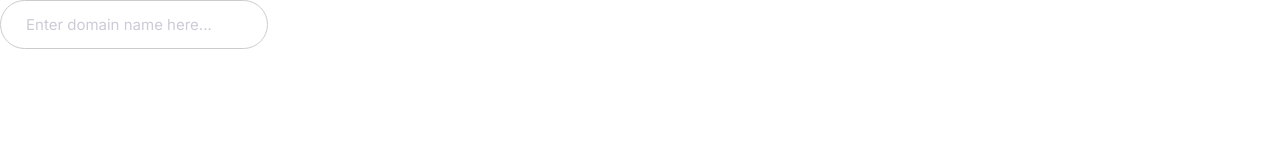
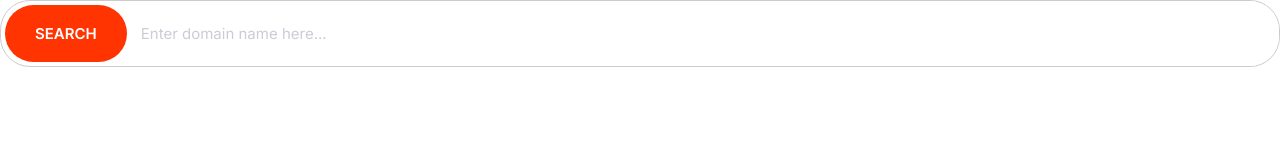
Before and after one commit to MrEpiTec/MrEpiTec, a plain HTML site: page HTML/Index.html in a window 1280 px wide. Drawn offline with Linux system fonts and the light colour scheme.

Commit message:
define input+button in it

```diff
--- a/CSS/Styles.css
+++ b/CSS/Styles.css
@@ -4,6 +4,8 @@
     --color-accent: #ff3400;
     --color-headings: #1b0760;
     --color-body: #918ca4;
+    --color-border: #ccc;
+    --border-radius: 30px;
 }
 
 *, *::after, ::before {
@@ -241,8 +243,8 @@ a {
 /*Inputs*/
 
 .input {
-    border-radius: 30px;
-    border: 1px solid #ccc;
+    border-radius: var(--border-radius) ;
+    border: 1px solid var(--color-border);
     color: var(--color-headings);
     font-size: 2rem;
     outline: 0;
@@ -253,6 +255,22 @@ a {
     color: #cdcbd7;
 }
 
+.input-group {
+    border: 1px solid var(--color-border);
+    border-radius: var(--border-radius);
+    display: flex;
+}
+
+.input-group .input {
+    border: 0;
+    flex-grow: 1;
+    padding: 1.5rem 1rem;
+}
+
+.input-group .btn {
+    margin: 4px;
+}
+
 @media screen and (min-width: 1024px) {
     .input {
     font-size: 1.5rem;
--- a/HTML/Index.html
+++ b/HTML/Index.html
@@ -13,6 +13,13 @@
     <title>Document</title>
   </head>
   <body>
-    <input type="text" class="input" placeholder="Enter domain name here..." />
+    <div class="input-group">
+      <button class="btn btn--accent">Search</button>
+      <input
+        type="text"
+        class="input"
+        placeholder="Enter domain name here..."
+      />
+    </div>
   </body>
 </html>
```
Also changed, not shown: CSS/Components/Inputs.html (+4 -1 lines).
